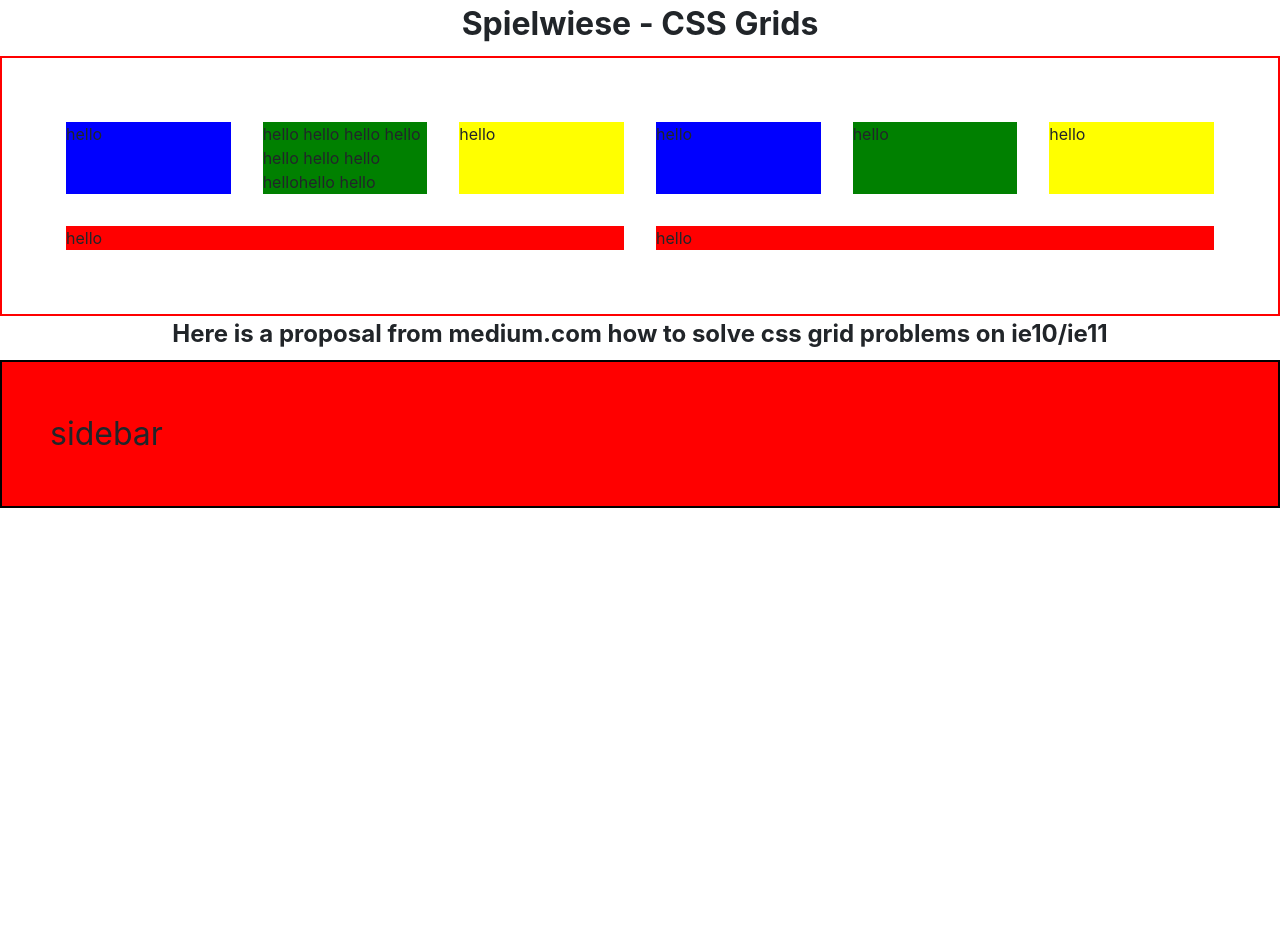
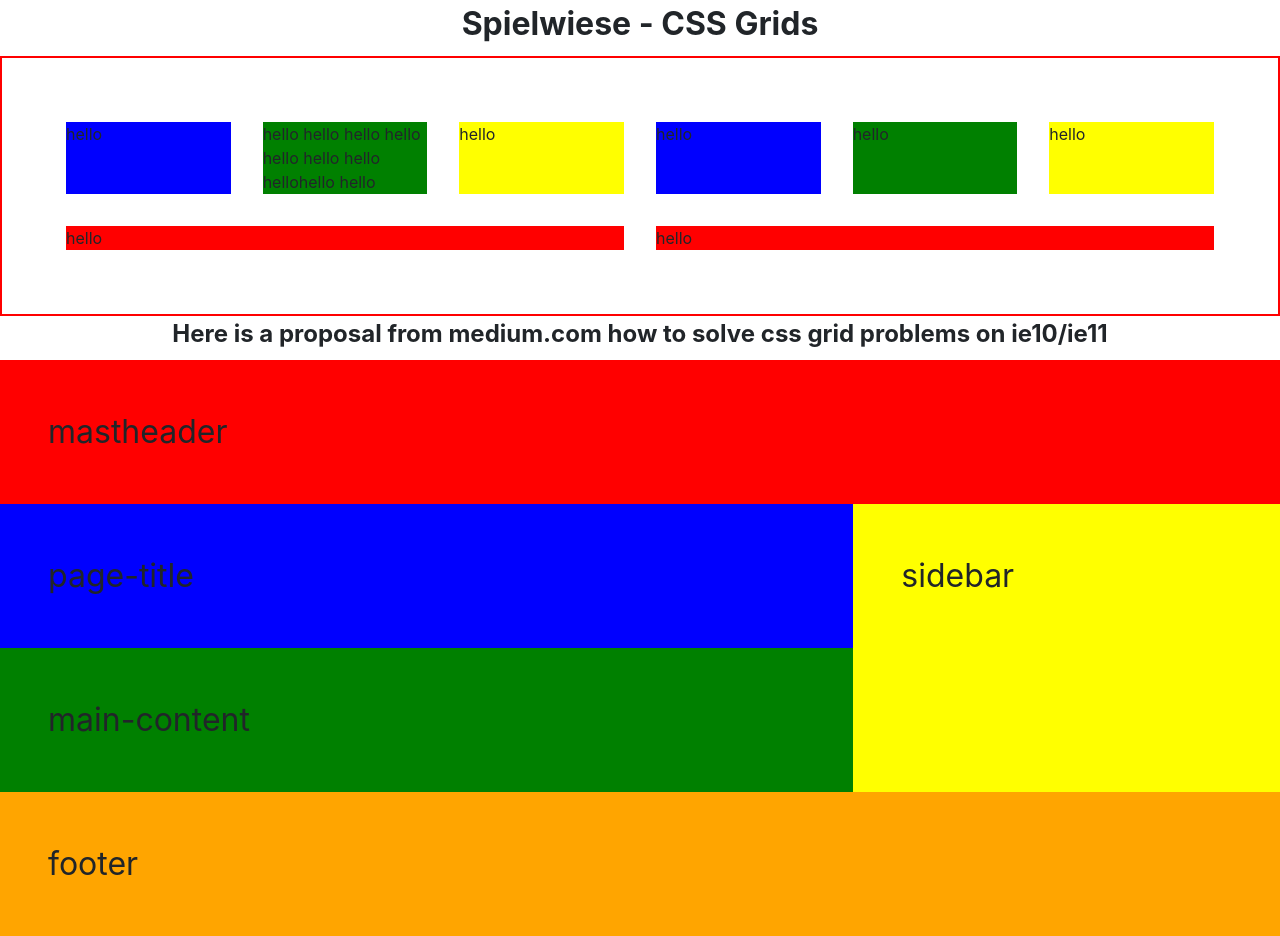
Before and after one commit to Tonisal/spielwiese, a website: page html/cssgrid.html in a window 1280 px wide. Before the commit the page ends 800 px from the top, so only its background shows below. Drawn offline with Linux system fonts and the light colour scheme.

Commit message:
add current status

```diff
--- a/assets/src/scss/_grid.scss
+++ b/assets/src/scss/_grid.scss
@@ -38,8 +38,9 @@
 
 .site {
   display: grid;
-  grid-template-columns: 1fr 1fr;
-  grid-template-areas: "header header" "header header";
+  grid-template-columns: 2fr 1fr;
+  grid-template-areas: "header header" "title sidebar" "main sidebar" "footer footer";
+
   * {
     padding: 3rem;
     font-size: 2rem;
@@ -68,9 +69,3 @@
     background-color: orange;
   }
 }
-
-.header {
-  grid-area: header;
-  background-color: red;
-  border: 2px solid black;
-}
--- a/html/cssgrid.html
+++ b/html/cssgrid.html
@@ -23,10 +23,11 @@
 
     <h2>Here is a proposal from medium.com how to solve css grid problems on ie10/ie11</h2>
     <div class="site">
-        <div class="header">mastheader</div>
-        <div class="header">page-title</div>
-        <div class="header">main-content</div>
-        <div class="header">sidebar</div>
+        <div class="mastheader">mastheader</div>
+        <div class="page-title">page-title</div>
+        <div class="main-content">main-content</div>
+        <div class="sidebar">sidebar</div>
+        <div class="footer">footer</div>
     </div>
 </main>
 
```
Also changed, not shown: assets/dst/css/min/style.min.css, assets/dst/css/style.css.
